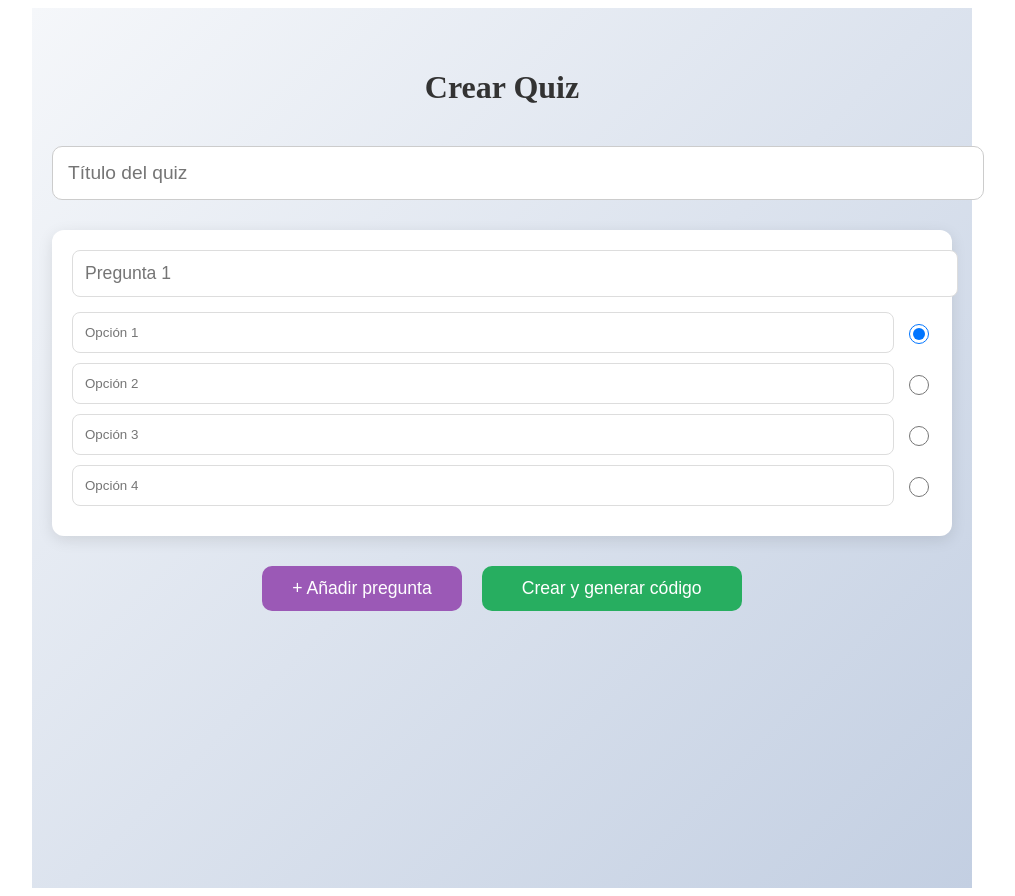
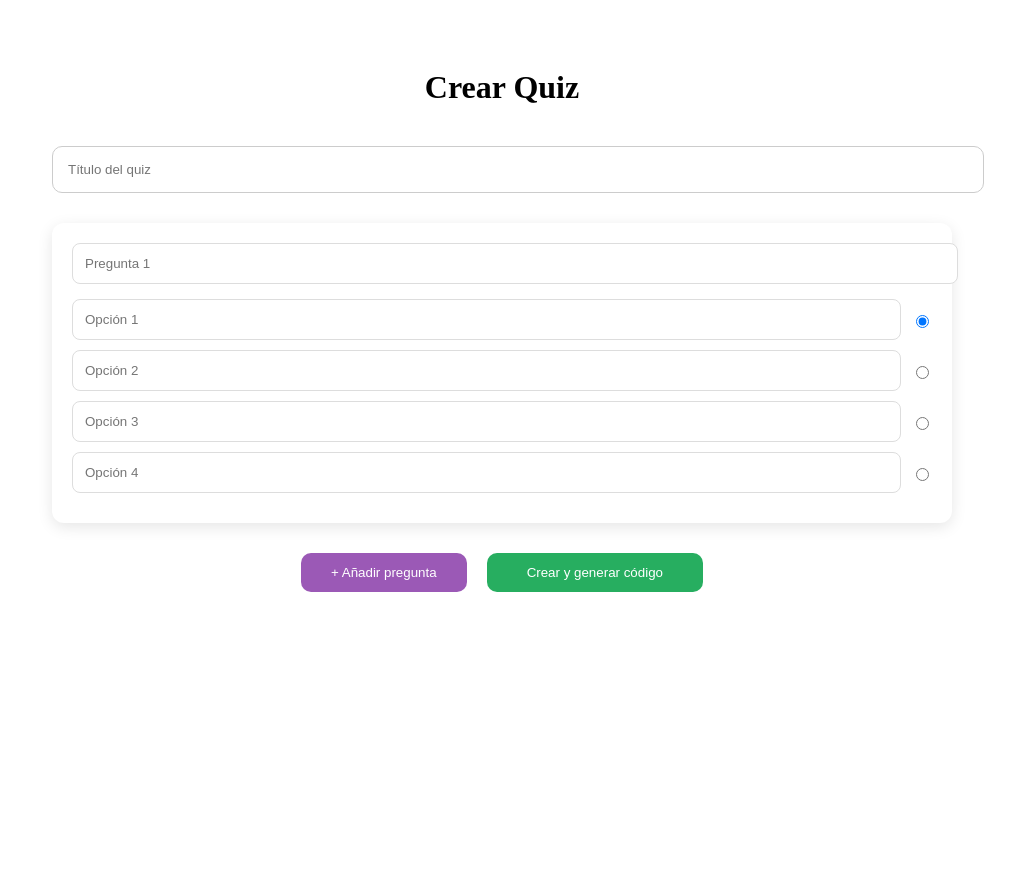
Before and after one commit to BX-SABMAINHUB/kahoot-clone, a Next.js app: page /create-quiz in a window 1280 px wide. Shown: the whole page, without its empty margins (138-1153 px from the left). After the commit the page ends 800 px from the top, so only its background shows below. Built offline with nearby package versions, Linux system fonts and the light colour scheme; no server answers; sample sign-in values are in the browser's storage.

Commit message:
Update create-quiz.js

```diff
--- a/pages/create-quiz.js
+++ b/pages/create-quiz.js
@@ -1,8 +1,7 @@
-import { useState } from 'react';
-import { auth, realtimeDb } from '../firebase'; // Asegúrate de que la ruta sea correcta (../firebase o ./firebase)
+import { useState } from 'react'; // ← faltaba esta importación de useEffect
+import { auth, realtimeDb } from '../firebase'; // Asegúrate de que la ruta sea correcta
 import { ref, set } from 'firebase/database';
 import QRCode from 'qrcode.react';
-import { useRouter } from 'next/router';
 
 export default function CreateQuiz() {
   const [title, setTitle] = useState('');
@@ -11,14 +10,11 @@ export default function CreateQuiz() {
   ]);
   const [code, setCode] = useState('');
   const [error, setError] = useState('');
-  const router = useRouter();
 
-  // Función para agregar una nueva pregunta
   const addQuestion = () => {
     setQuestions([...questions, { question: '', options: ['', '', '', ''], correct: 0 }]);
   };
 
-  // Actualizar pregunta u opción
   const updateQuestion = (qIndex, field, value, optIndex = null) => {
     const newQuestions = [...questions];
     if (optIndex !== null) {
@@ -31,13 +27,11 @@ export default function CreateQuiz() {
     setQuestions(newQuestions);
   };
 
-  // Generar código único para el quiz
   const generateCode = () => Math.random().toString(36).substring(2, 8).toUpperCase();
 
-  // Guardar quiz en Realtime Database
   const saveQuiz = async () => {
     if (!title.trim()) return setError('Pon un título al quiz');
-    if (!auth.currentUser) return setError('Debes iniciar sesión para crear quizzes');
+    if (!auth.currentUser) return setError('Debes iniciar sesión');
 
     const newCode = generateCode();
     setCode(newCode);
@@ -60,54 +54,26 @@ export default function CreateQuiz() {
   };
 
   return (
-    <div style={{
-      padding: '40px 20px',
-      maxWidth: '900px',
-      margin: '0 auto',
-      background: 'linear-gradient(135deg, #f5f7fa, #c3cfe2)',
-      minHeight: '100vh'
-    }}>
-      <h1 style={{ textAlign: 'center', color: '#333', marginBottom: '40px' }}>Crear Quiz</h1>
+    <div style={{ padding: '40px 20px', maxWidth: '900px', margin: '0 auto' }}>
+      <h1 style={{ textAlign: 'center', marginBottom: '40px' }}>Crear Quiz</h1>
 
-      {error && (
-        <p style={{ color: 'red', textAlign: 'center', marginBottom: '20px' }}>{error}</p>
-      )}
+      {error && <p style={{ color: 'red', textAlign: 'center' }}>{error}</p>}
 
       <input
         type="text"
         placeholder="Título del quiz"
         value={title}
         onChange={(e) => setTitle(e.target.value)}
-        style={{
-          width: '100%',
-          padding: '15px',
-          marginBottom: '30px',
-          borderRadius: '10px',
-          border: '1px solid #ccc',
-          fontSize: '1.2rem'
-        }}
+        style={{ width: '100%', padding: '15px', marginBottom: '30px', borderRadius: '10px', border: '1px solid #ccc' }}
       />
 
       {questions.map((q, qIndex) => (
-        <div key={qIndex} style={{
-          background: 'white',
-          padding: '20px',
-          marginBottom: '25px',
-          borderRadius: '12px',
-          boxShadow: '0 4px 15px rgba(0,0,0,0.1)'
-        }}>
+        <div key={qIndex} style={{ background: '#fff', padding: '20px', marginBottom: '25px', borderRadius: '12px', boxShadow: '0 4px 15px rgba(0,0,0,0.1)' }}>
           <input
             placeholder={`Pregunta ${qIndex + 1}`}
             value={q.question}
             onChange={(e) => updateQuestion(qIndex, 'question', e.target.value)}
-            style={{
-              width: '100%',
-              padding: '12px',
-              marginBottom: '15px',
-              borderRadius: '8px',
-              border: '1px solid #ddd',
-              fontSize: '1.1rem'
-            }}
+            style={{ width: '100%', padding: '12px', marginBottom: '15px', borderRadius: '8px', border: '1px solid #ddd' }}
           />
 
           {q.options.map((opt, oIndex) => (
@@ -116,20 +82,13 @@ export default function CreateQuiz() {
                 placeholder={`Opción ${oIndex + 1}`}
                 value={opt}
                 onChange={(e) => updateQuestion(qIndex, null, e.target.value, oIndex)}
-                style={{
-                  flex: 1,
-                  padding: '12px',
-                  borderRadius: '8px',
-                  border: '1px solid #ddd',
-                  marginRight: '10px'
-                }}
+                style={{ flex: 1, padding: '12px', borderRadius: '8px', border: '1px solid #ddd', marginRight: '10px' }}
               />
               <input
                 type="radio"
                 name={`correct-${qIndex}`}
                 checked={q.correct === oIndex}
                 onChange={() => updateQuestion(qIndex, 'correct', oIndex)}
-                style={{ width: '20px', height: '20px' }}
               />
             </div>
           ))}
@@ -137,45 +96,18 @@ export default function CreateQuiz() {
       ))}
 
       <div style={{ textAlign: 'center', margin: '30px 0' }}>
-        <button
-          onClick={addQuestion}
-          style={{
-            padding: '12px 30px',
-            marginRight: '20px',
-            background: '#9b59b6',
-            color: 'white',
-            border: 'none',
-            borderRadius: '10px',
-            cursor: 'pointer',
-            fontSize: '1.1rem'
-          }}
-        >
+        <button onClick={addQuestion} style={{ padding: '12px 30px', marginRight: '20px', background: '#9b59b6', color: 'white', border: 'none', borderRadius: '10px', cursor: 'pointer' }}>
           + Añadir pregunta
         </button>
-
-        <button
-          onClick={saveQuiz}
-          style={{
-            padding: '12px 40px',
-            background: '#27ae60',
-            color: 'white',
-            border: 'none',
-            borderRadius: '10px',
-            cursor: 'pointer',
-            fontSize: '1.1rem'
-          }}
-        >
+        <button onClick={saveQuiz} style={{ padding: '12px 40px', background: '#27ae60', color: 'white', border: 'none', borderRadius: '10px', cursor: 'pointer' }}>
           Crear y generar código
         </button>
       </div>
 
       {code && (
         <div style={{ marginTop: '50px', textAlign: 'center' }}>
-          <h2 style={{ color: '#2c3e50' }}>Código del quiz: <strong>{code}</strong></h2>
-          <p style={{ margin: '20px 0', color: '#555' }}>Comparte este código o QR para que otros se unan</p>
-          <div style={{ background: 'white', padding: '20px', borderRadius: '12px', display: 'inline-block' }}>
-            <QRCode value={`http://localhost:3000/join-quiz?code=${code}`} size={200} />
-          </div>
+          <h2>Código del quiz: <strong>{code}</strong></h2>
+          <QRCode value={`http://localhost:3000/join-quiz?code=${code}`} size={200} />
         </div>
       )}
     </div>
```
